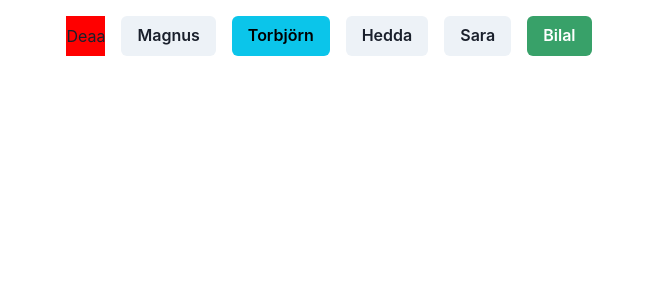
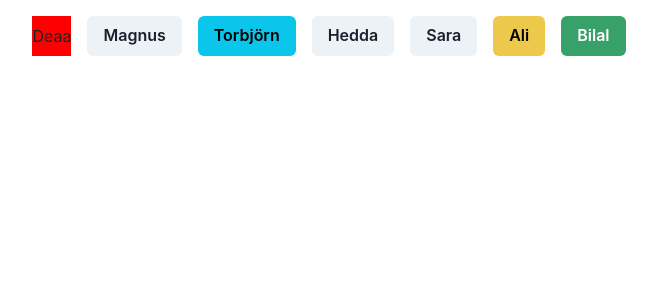
Before and after one commit to Mange99/Janet-Jackson, a React (Create React App) app: page / in a window 1280 px wide. Shown: the top 300 px of the page, without its empty margins (311-968 px from the left). Built offline with nearby package versions, Linux system fonts and the light colour scheme.

Commit message:
Made a button with my name on it

```diff
--- a/src/App.tsx
+++ b/src/App.tsx
@@ -5,6 +5,7 @@ import TbButton from "./components/TorbjornBtn";
 import HeddaBtn from "./components/HeddaBtn";
 import SaraBtn from "./components/SaraBtn";
 import Bilalbtn from "./components/Bilalbtn";
+import AliBtn from "./components/AliBtn";
 
 
 function App() {
@@ -15,6 +16,7 @@ function App() {
       <TbButton />
       <HeddaBtn />
       <SaraBtn />
+      <AliBtn />
 
       <Bilalbtn />
       {/* Lägg in en egen knapp me ert namn här under*/}
--- /dev/null
+++ b/src/components/AliBtn.tsx
@@ -0,0 +1,17 @@
+import { Box, Button } from "@chakra-ui/react";
+
+const AliBtn = () => {
+    return (
+        <Box>
+
+
+            <a href="https://www.youtube.com/watch?v=eaIUE4u4JWc">
+                <Button _focus={{ boxShadow: 0 }} colorScheme="yellow">Ali</Button>
+
+
+            </a>
+        </Box>
+    )
+}
+
+export default AliBtn;
```
